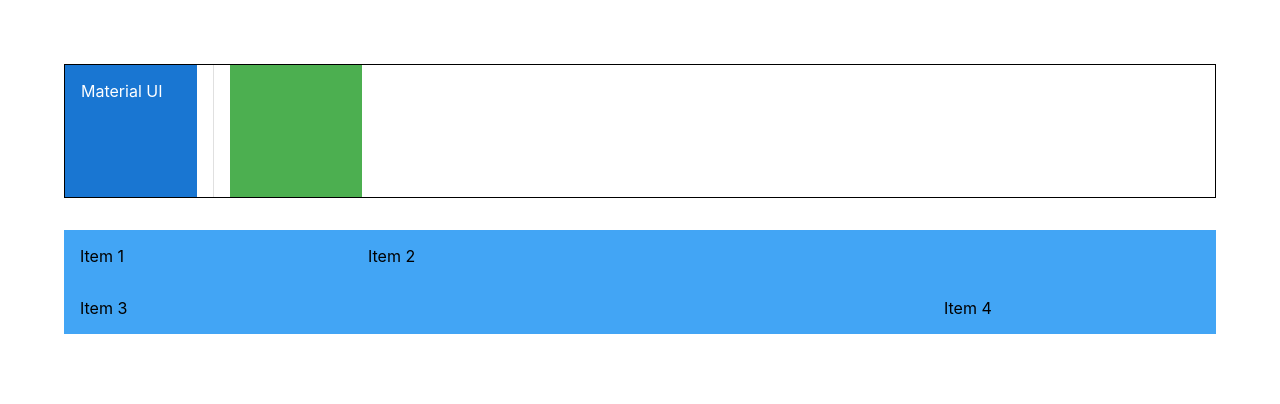
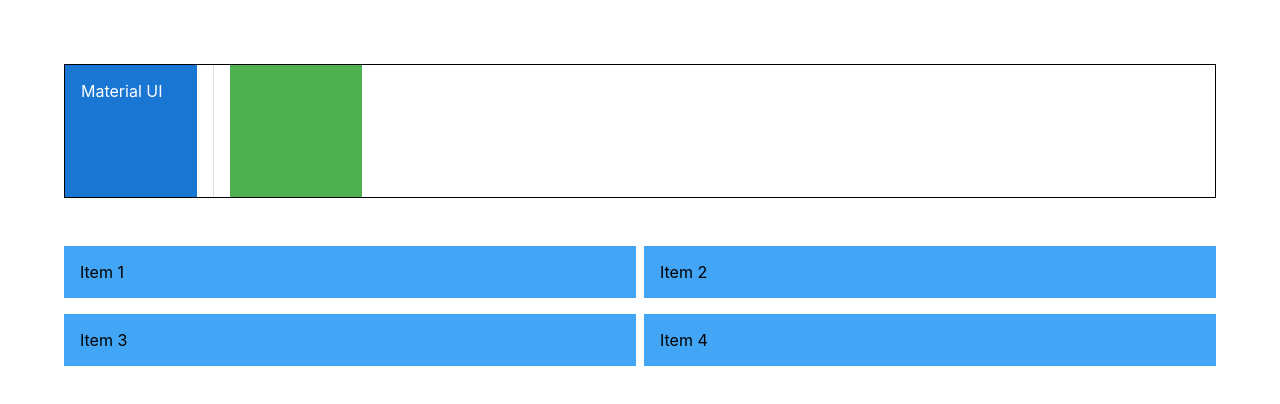
Before and after one commit to mrkmartin/react-mui, a React (Create React App) app: page / in a window 1280 px wide. Shown: the top 404 px of the page. Built offline with nearby package versions, Linux system fonts and the light colour scheme.

Commit message:
Add Grid spacing

```diff
--- a/src/components/MuiLayout.tsx
+++ b/src/components/MuiLayout.tsx
@@ -1,54 +1,54 @@
-import { Box, Stack, Divider, Grid } from "@mui/material";
+import { Box, Stack, Divider, Grid } from '@mui/material';
 
 export const MuiLayout = () => {
   return (
     <>
       <Stack
-        sx={{ border: "1px solid" }}
-        direction="row"
+        sx={{ border: '1px solid' }}
+        direction='row'
         spacing={2}
-        divider={<Divider orientation="vertical" flexItem></Divider>}
+        divider={<Divider orientation='vertical' flexItem></Divider>}
       >
         <Box
           sx={{
-            backgroundColor: "primary.main",
-            color: "white",
-            height: "100px",
-            width: "100px",
-            padding: "16px",
-            "&:hover": {
-              backgroundColor: "primary.light",
+            backgroundColor: 'primary.main',
+            color: 'white',
+            height: '100px',
+            width: '100px',
+            padding: '16px',
+            '&:hover': {
+              backgroundColor: 'primary.light',
             },
           }}
         >
           Material UI
         </Box>
         <Box
-          display="flex"
-          height="100px"
-          width="100px"
-          bgcolor="success.light"
+          display='flex'
+          height='100px'
+          width='100px'
+          bgcolor='success.light'
           p={2}
         ></Box>
       </Stack>
-      <Grid container my={4}>
-        <Grid item xs={3}>
-          <Box bgcolor="primary.light" p={2}>
+      <Grid container my={4} rowSpacing={2} columnSpacing={1}>
+        <Grid item xs={6}>
+          <Box bgcolor='primary.light' p={2}>
             Item 1
           </Box>
         </Grid>
-        <Grid item xs={9}>
-          <Box bgcolor="primary.light" p={2}>
+        <Grid item xs={6}>
+          <Box bgcolor='primary.light' p={2}>
             Item 2
           </Box>
         </Grid>
-        <Grid item xs={9}>
-          <Box bgcolor="primary.light" p={2}>
+        <Grid item xs={6}>
+          <Box bgcolor='primary.light' p={2}>
             Item 3
           </Box>
         </Grid>
-        <Grid item xs={3}>
-          <Box bgcolor="primary.light" p={2}>
+        <Grid item xs={6}>
+          <Box bgcolor='primary.light' p={2}>
             Item 4
           </Box>
         </Grid>
```
